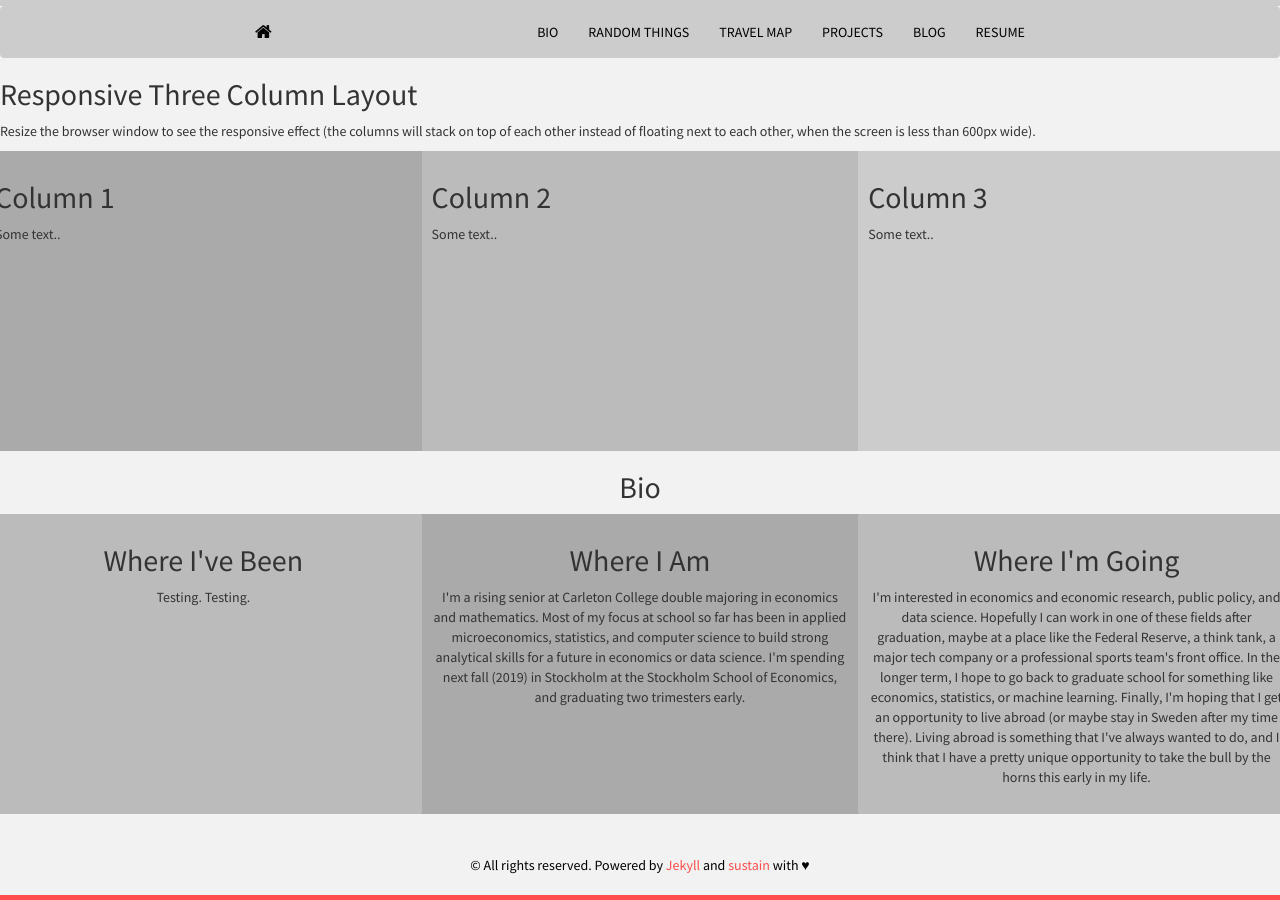
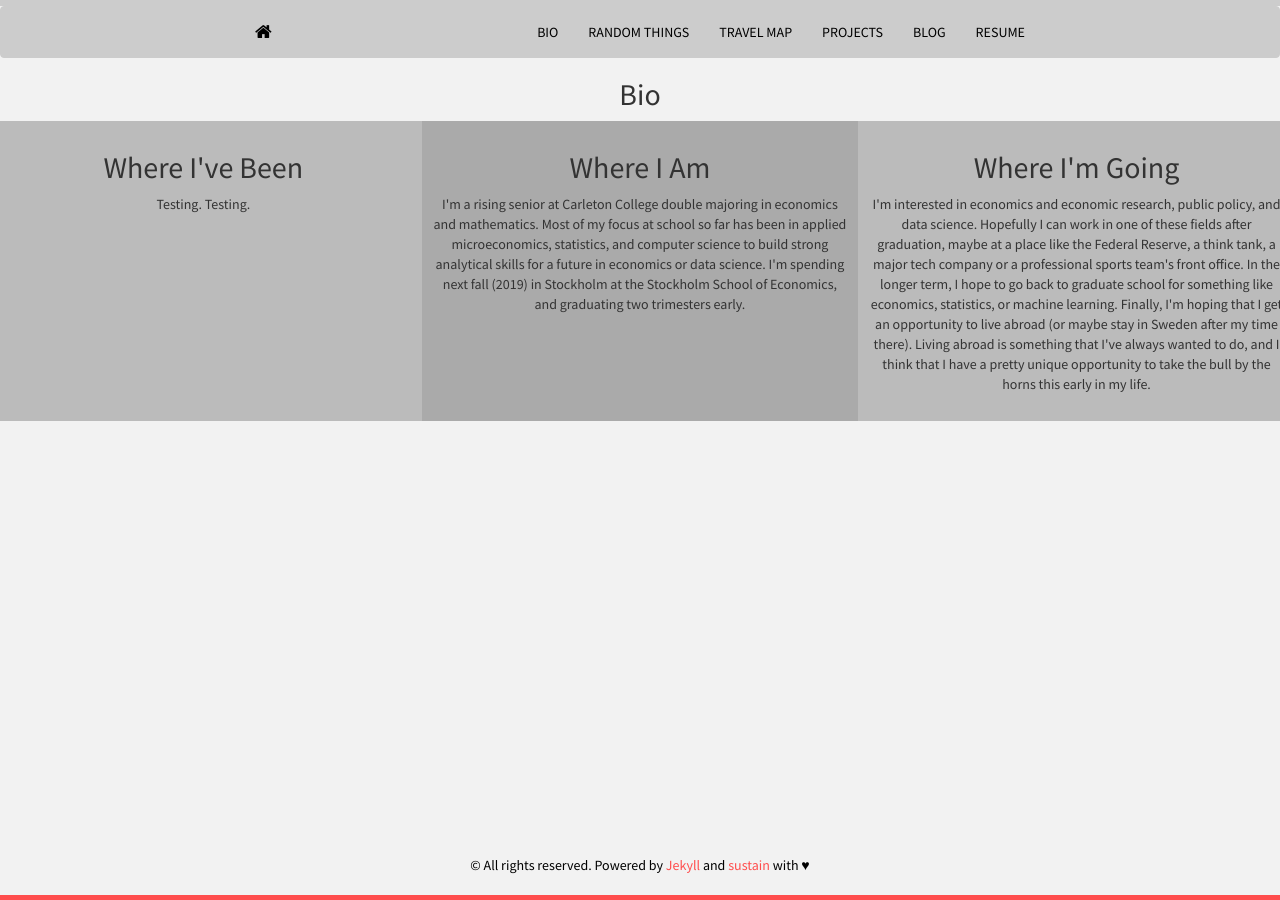
Before and after one commit to mrkaye97/mrkaye97.github.io, a Jekyll site: the page built from bio.html, in a window 1280 px wide. Built offline with Jekyll 4.4.1, drawn with Linux system fonts in a browser that asks for light colours; nearby versions of some CDN libraries.

Commit message:
Update bio.html

```diff
--- a/bio.html
+++ b/bio.html
@@ -44,28 +44,6 @@ Title: Bio
 }
 </style>
 </head>
-<body>
-
-<h2>Responsive Three Column Layout</h2>
-<p>Resize the browser window to see the responsive effect (the columns will stack on top of each other instead of floating next to each other, when the screen is less than 600px wide).</p>
-
-<div class="row">
-  <div class="column" style="background-color:#aaa;">
-    <h2>Column 1</h2>
-    <p>Some text..</p>
-  </div>
-  <div class="column" style="background-color:#bbb;">
-    <h2>Column 2</h2>
-    <p>Some text..</p>
-  </div>
-  <div class="column" style="background-color:#ccc;">
-    <h2>Column 3</h2>
-    <p>Some text..</p>
-  </div>
-</div>
-
-</body>
-<body>
 
 <center>
 
```
